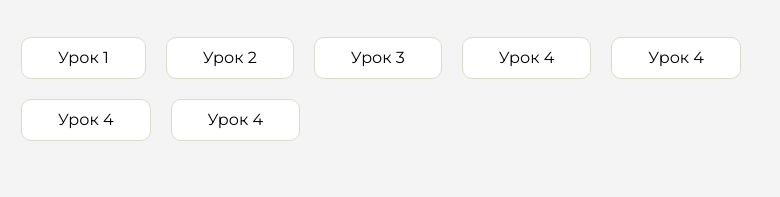
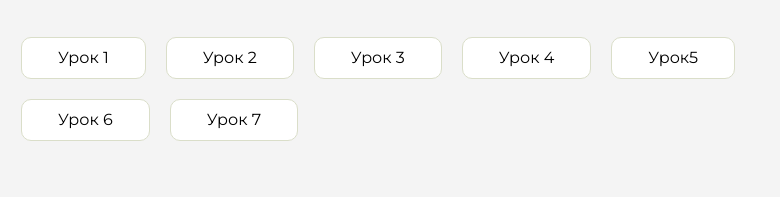
Before and after one commit to p1xx3/homework, a plain HTML site: page index.html in a window 1280 px wide. Shown: the part 201-398 px from the top of the page, 435-1215 px from the left. Drawn offline with Linux system fonts and the light colour scheme.

Commit message:
Update index.html

```diff
--- a/index.html
+++ b/index.html
@@ -105,13 +105,13 @@
                         <a href="intro-4/index.html">Урок 4</a>
                     </li>
                     <li class="content__list-item">
-                        <a href="intro-4/index.html">Урок 4</a>
+                        <a href="maket-1/index.html">Урок5</a>
                     </li>
                     <li class="content__list-item">
-                        <a href="intro-4/index.html">Урок 4</a>
+                        <a href="intro-4/index.html">Урок 6</a>
                     </li>
                     <li class="content__list-item">
-                        <a href="maket-1/index.html">Урок 4</a>
+                        <a href="intro-4/index.html">Урок 7</a>
                     </li>
                 </ul>
             </div>
```
